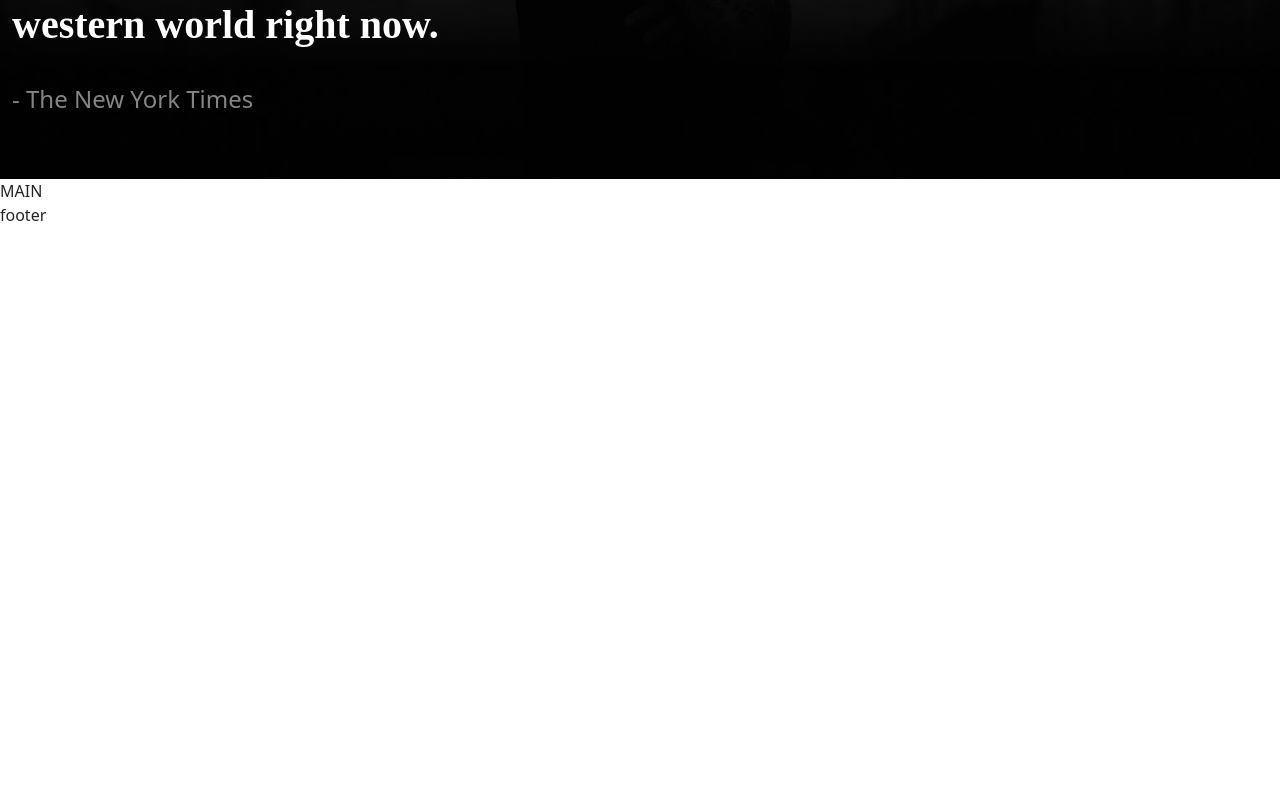
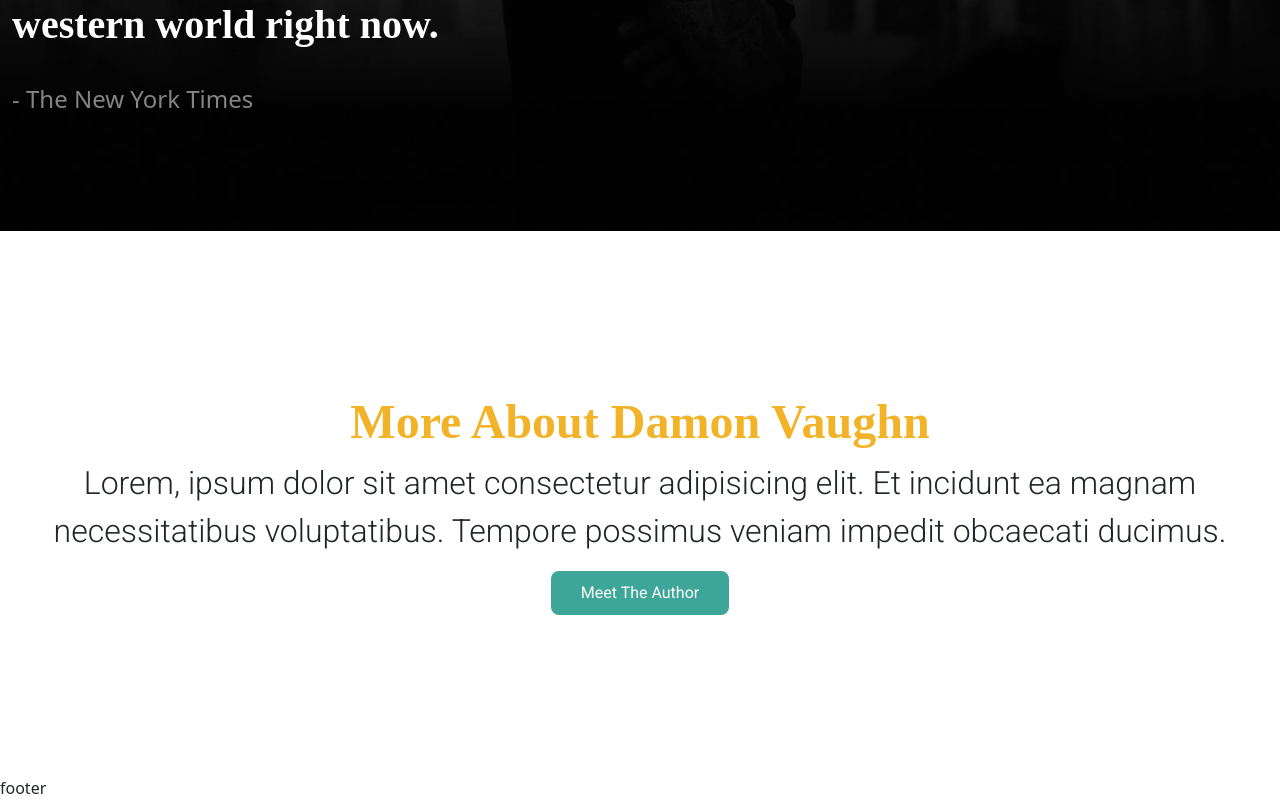
Before and after one commit to FilippoToffoletto/proj-html-vuejs, a Vue app: page / in a window 1280 px wide. Shown: the part 541-1341 px from the top of the page. Before the commit the page ends 800 px from the top, so only its background shows below. Built offline with nearby package versions, Linux system fonts and the light colour scheme; a small style sheet from the web is missing.

Commit message:
[add]about-me btns

```diff
--- a/src/components/AppHeader.vue
+++ b/src/components/AppHeader.vue
@@ -32,8 +32,8 @@ export default {
     background-size: cover;
     position: relative;
     background-position: bottom;
-    height: 90vh;
     color: white;
+    padding-bottom: 100px;
     nav{
         height: 70px;
         background-color: red;
--- a/src/components/AppMain.vue
+++ b/src/components/AppMain.vue
@@ -1,11 +1,15 @@
 <script>
+import AboutMe from './MainLayout/AboutMe.vue';
 export default {
-    name:'AppMain'
+    name:'AppMain',
+    components:{
+        AboutMe
+    }
 }
 </script>
 <template>
     <main>
-        MAIN
+        <AboutMe/>
     </main>
 </template>
 
--- a/src/components/MainLayout/AboutMe.vue
+++ b/src/components/MainLayout/AboutMe.vue
@@ -5,11 +5,30 @@ export default {
 </script>
 
 <template>
-
+    <div class="ft-container d-flex justify-content-center align-items-center flex-column">
+        <h2>More About Damon Vaughn</h2>
+        <p class="">Lorem, ipsum dolor sit amet consectetur adipisicing elit. Et incidunt ea magnam necessitatibus voluptatibus. Tempore possimus veniam impedit obcaecati ducimus.</p>
+        <div class="btn-green">
+            <span>Meet The Author</span>
+        </div>
+    </div>
 </template>
 
 
 
 <style lang="scss" scoped>
+@use '../../styles/partials/variabiles' as *;
 
+    .ft-container{
+        height: 545px;
+        text-align: center;
+        h2{
+            font-family: $cursive;
+            font-size: 3rem;
+            color:$saffron;
+        }
+        p{
+            font-size: 2rem;
+        }
+    }
 </style>
--- a/src/styles/general.scss
+++ b/src/styles/general.scss
@@ -23,19 +23,40 @@
 // GENERALS
 .ft-container{
     max-width: 1350px;
+    margin: 0 auto;
 }
 
 h1{
-    font-family: "Marck Script", cursive;
+    font-family: $cursive;
     font-size: 3rem;
 }
 
 h2{
-    font-family: "Playfair Display", serif;
+    font-family: $serif;
     font-weight: 600;
 }
 
-h3{
-    font-family: "Roboto", sans-serif;
+h3,p{
+    font-family: $sans-serif;
     font-weight: 300;
 }
+
+// BUTTONS
+.btn-green,
+.btn-orange{
+    font-family: $sans-serif;
+    color: white;
+    padding: 10px 30px;
+    border-radius: 8px;
+    font-weight: 400;
+    &:hover{
+        cursor: pointer;
+        background-image: linear-gradient(rgba(0, 0, 0, 0.280) 0 0);
+    }
+}
+.btn-orange{
+    background-color: $btn-orange;
+}
+.btn-green{
+    background-color: $btn-green;
+}
--- a/src/styles/partials/_variabiles.scss
+++ b/src/styles/partials/_variabiles.scss
@@ -18,4 +18,11 @@ $sand-dunk: #7c6e69;
 $oslo-gray: #86888e;
 
 // MATERIAL DESIGN
-$primary-text: #e1aa40;
+$btn-green:#3da698;
+$btn-orange:#e1aa40;
+
+
+// FONTS
+$cursive:"Marck Script", cursive;
+$serif:"Playfair Display", serif;
+$sans-serif:"Roboto", sans-serif;
```
